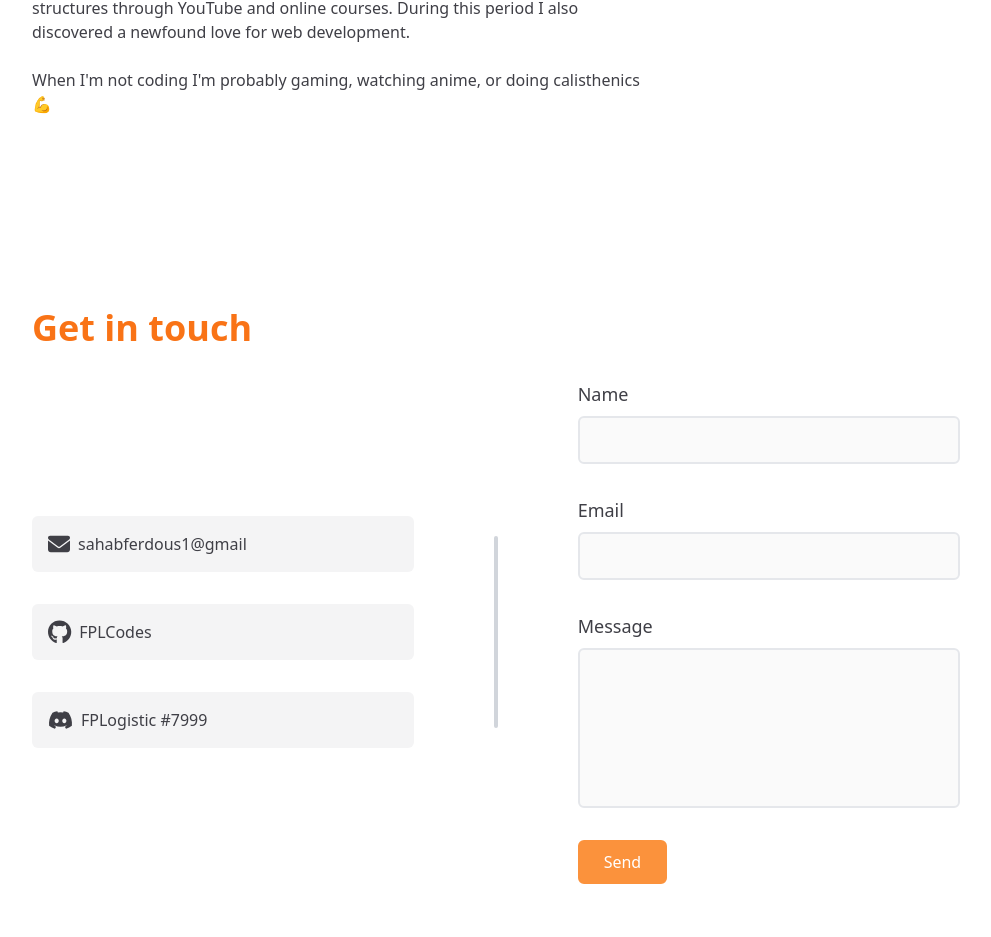
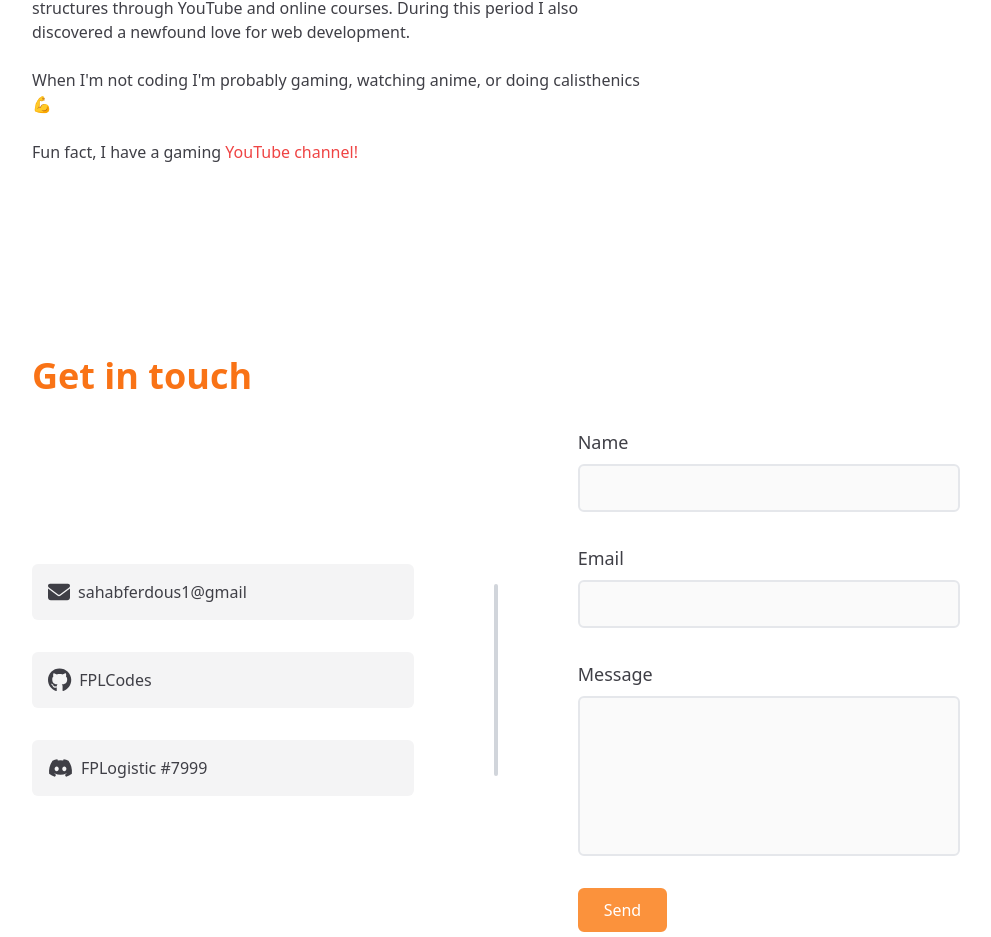
Before and after one commit to FPLCodes/Personal-portfolio, a Next.js app: page / in a window 1280 px wide. Shown: the part 4879-5816 px from the top of the page, without its empty margins (144-1135 px from the left). Built offline with nearby package versions, Linux system fonts and the light colour scheme.

Commit message:
Added YouTube channel to background

```diff
--- a/pages/index.tsx
+++ b/pages/index.tsx
@@ -526,6 +526,16 @@ const Home: NextPage = () => {
               <b>When I'm not coding</b> I'm probably gaming, watching anime, or
               doing calisthenics 💪
             </p>
+            <p>
+              Fun fact, I have a gaming{" "}
+              <a
+                className="text-red-500 hover:text-red-300"
+                href="https://www.youtube.com/c/FPLogistic"
+                target="_blank"
+              >
+                YouTube channel!
+              </a>
+            </p>
           </div>
         </section>
 
```
